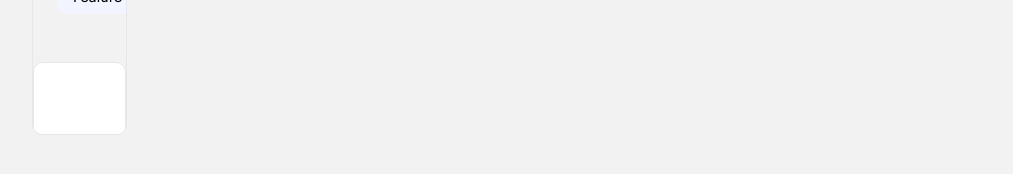
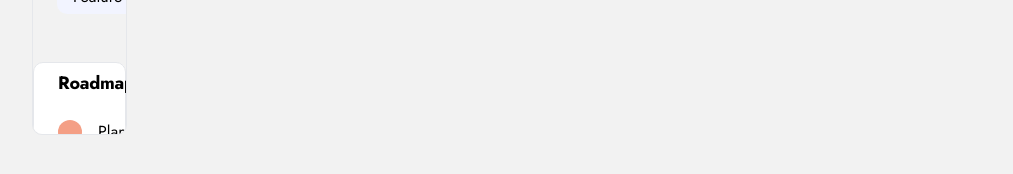
Before and after one commit to SandeebAdhikari/Product_FeedBack_App, a Next.js app: page / in a window 1280 px wide. Shown: the part 488-662 px from the top of the page, without its empty margins (133-1146 px from the left). Built offline with nearby package versions, Linux system fonts and the light colour scheme.

Commit message:
sidebar complete

```diff
--- a/components/SideBar.tsx
+++ b/components/SideBar.tsx
@@ -34,11 +34,33 @@ const SideBar = () => {
           </div>
         </div>
         <div className="mt-6 px-6 border rounded-[10px] bg-white h-[178px] flex flex-col items-center justify-center">
-          <div className="flex justify-between w-full">
-            <h1>Roadmap</h1>
+          <div className="flex w-full justify-between">
+            <h1 className="text-h3 font-bold text-semiDarkNavy">Roadmap</h1>
             <p className="underline text-primaryBlue">View</p>
           </div>
-          <div className=""></div>
+          <ul className="flex flex-col w-full gap-2">
+            <li className="mt-[24px] flex">
+              <ResponsiveImage folder="suggestions" imageKey="ovalIcon" />
+              <div className="ml-4 flex justify-between w-full">
+                <h1 className="text-darkNavy">Planned</h1>
+                <h1 className="font-bold">2</h1>
+              </div>
+            </li>
+            <li className="flex">
+              <ResponsiveImage folder="suggestions" imageKey="ovalIcon" />
+              <div className="ml-4 flex justify-between w-full">
+                <h1 className="text-darkNavy">In-Progress</h1>
+                <h1 className="font-bold">3</h1>
+              </div>
+            </li>
+            <li className="flex">
+              <ResponsiveImage folder="suggestions" imageKey="ovalIcon" />
+              <div className="ml-4 flex justify-between w-full">
+                <h1 className="text-darkNavy">Live</h1>
+                <h1 className="font-bold">1</h1>
+              </div>
+            </li>
+          </ul>
         </div>
       </div>
     </div>
--- a/public/data/assets.json
+++ b/public/data/assets.json
@@ -24,6 +24,7 @@
       "backgroundHeader": "/assets/suggestions/tablet/background-header.png"
     },
     "common": {
+      "ovalIcon": "/assets/suggestions/Oval.svg",
       "suggestionsIcon": "/assets/suggestions/icon-suggestions.svg",
       "illustrationEmpty": "/assets/suggestions/illustration-empty.svg"
     }
```
Also changed, not shown: public/assets/suggestions/Oval.svg (added).
